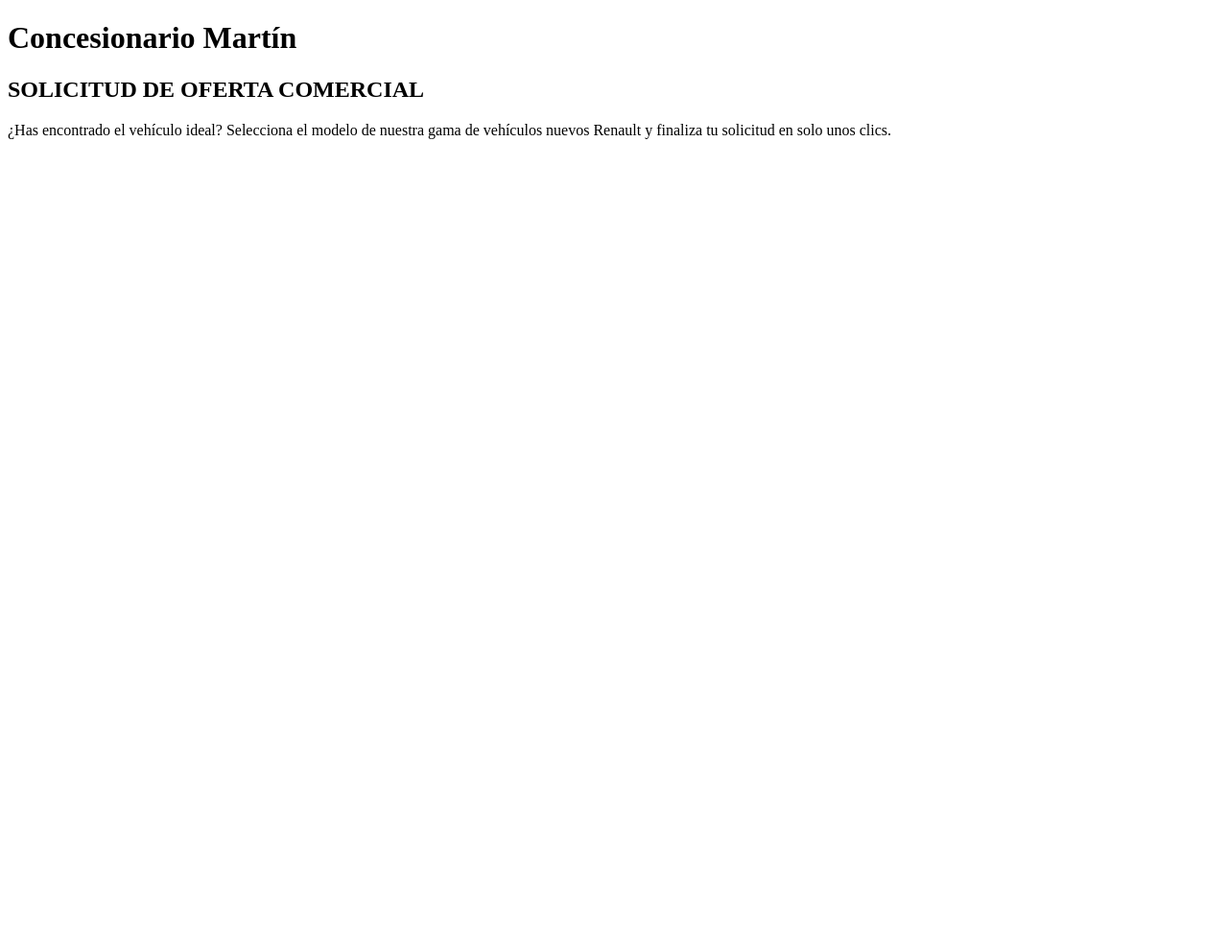
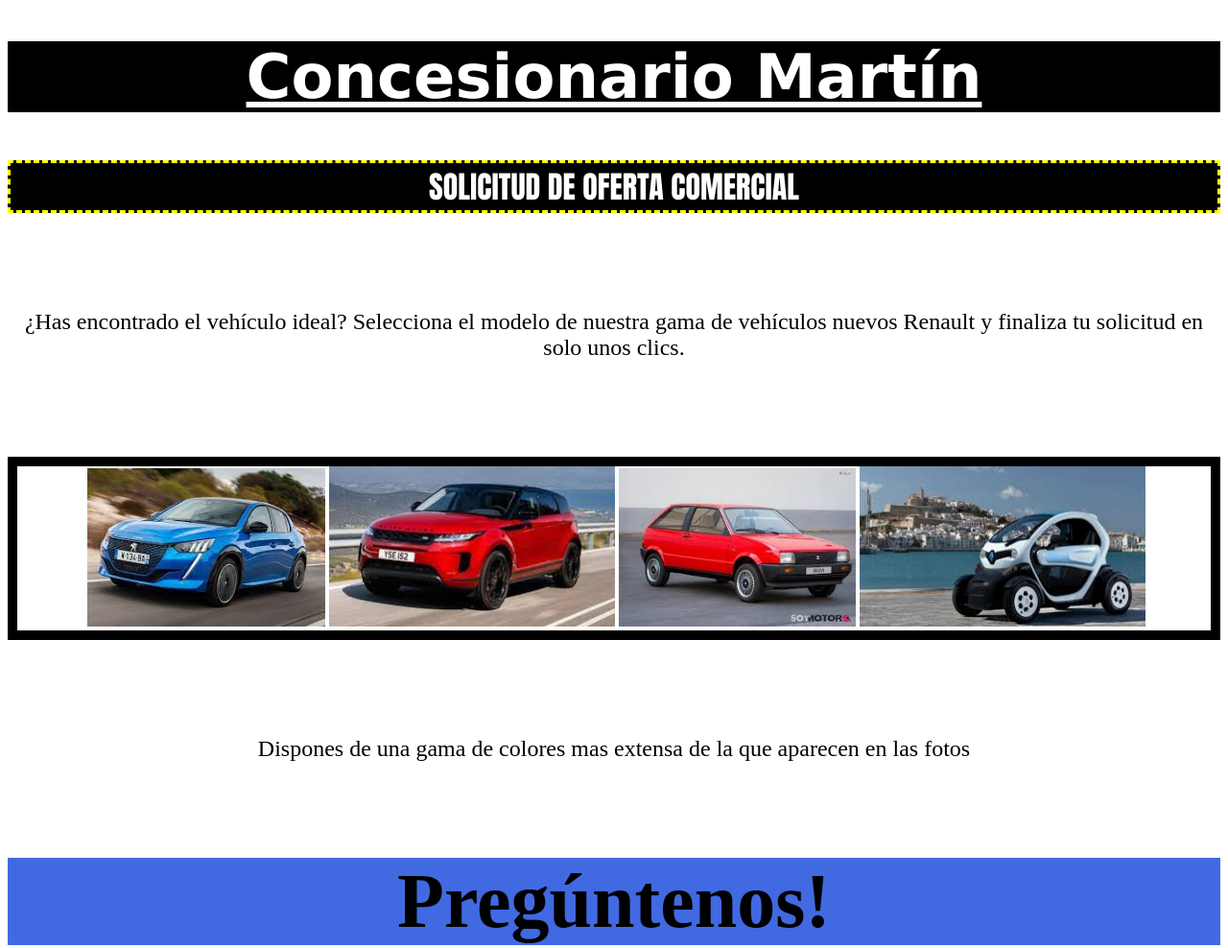
Before and after one commit to DanielMartinBelchi/concesionario-martin, a plain HTML site: page index.html in a window 1280 px wide. Shown: the whole page at 96% size. Before the commit the page ends 800 px from the top, so only its background shows below. Drawn offline with Linux system fonts and the light colour scheme.

Commit message:
Cambios Cambios

```diff
--- a/estilos.css
+++ b/estilos.css
@@ -0,0 +1,58 @@
+*{text-align: center;}
+
+h1{
+    font-size: 4rem;
+    font-family: Verdana, Geneva, Tahoma, sans-serif;
+
+    text-decoration: underline;
+    color: white;
+}
+.delh1{
+    background-color: black;
+}
+
+h2{
+    font-size: 2rem;
+    font-family: Impact, Haettenschweiler, 'Arial Narrow Bold', sans-serif;
+    border: yellow dashed;
+    margin-top: 50px;
+    background-color: black;
+    color: white;
+}
+p{
+    margin-top: 100px;
+    font-size: 1.5rem;
+    margin-bottom: 100px;
+}
+.fotos{
+    border: solid black 10px;
+    padding-left: 5px;
+
+}
+.foto1{
+    width: 20%;
+    display:inline-block;
+}
+.foto2{
+    width: 24%;
+    display:inline-block;
+}
+.foto3{
+    width: 20%;
+    display:inline-block;
+}
+.foto4{
+    width: 24%;
+    display:inline-block;
+}
+
+.Img{
+    width: 100%;
+    display:inline
+}
+.negrita{
+    font-size: 5rem;
+    font-weight: bold;
+    background-color: royalblue;
+
+}
--- a/index.html
+++ b/index.html
@@ -9,13 +9,37 @@
     <script src="scripts.js"></script>
   </head>
   <body>
+      <div class="delh1">
     <h1>Concesionario Martín</h1>
+      </div>
     <div>
       <h2>SOLICITUD DE OFERTA COMERCIAL</h2>
       <p>
         ¿Has encontrado el vehículo ideal? Selecciona el modelo de nuestra gama
         de vehículos nuevos Renault y finaliza tu solicitud en solo unos clics.
       </p>
+    <div class="fotos">
+        <div class=foto1>
+            <img class="Img" src="imagenes/coche1.jpg">
+        </div>
+        <div class="foto2">
+            <img class="Img" src="imagenes/coche2.jpg">
+        </div>
+        <div class="foto3">
+            <img class="Img" src="imagenes/coche3.jpg">
+        </div>
+        <div class="foto4">
+            <img class="Img" src="imagenes/coche4.jpg">
+        </div>
+
+
+
+
+
     </div>
+
+    </div>
+    <p>Dispones de una gama de colores mas extensa de la que aparecen en las fotos</p>
+       <p class="negrita">Pregúntenos!</p>
   </body>
 </html>
```
Also changed, not shown: imagenes/coche1.jpg (added), imagenes/coche2.jpg (added), imagenes/coche3.jpg (added), imagenes/coche4.jpg (added).
